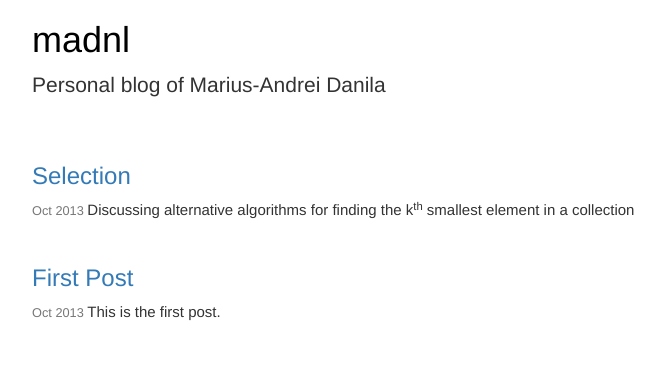
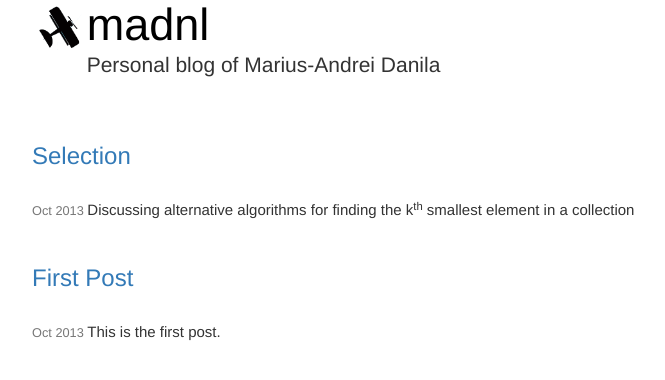
Before and after one commit to madnl/madnl.github.io, a Jekyll site: the page built from index.html, in a window 1280 px wide. Shown: the top 380 px of the page, without its empty margins (199-864 px from the left). Built offline with Jekyll 4.4.1, drawn with Linux system fonts in a browser that asks for light colours; nearby versions of some CDN libraries.

Commit message:
More work on design

```diff
--- a/_layouts/default.html
+++ b/_layouts/default.html
@@ -10,10 +10,13 @@
   </head>
   <body class="container">
 
-    <div class="header">
-      <h1><a href="/index.html" class="title-link">madnl</a></h1>
-      <p class="lead">Personal blog of Marius-Andrei Danila</p>
-    </div>
+    <header>
+      <div class="header">
+        <img src="/presentation/img/plane.png" class="personal-logo">
+        <h1 class="site-name"><a href="/index.html" class="title-link">madnl</a></h1>
+        <p class="lead">Personal blog of Marius-Andrei Danila</p>
+      </div>
+    </header>
 
     <div class="content">
       {{content}}
--- a/index.html
+++ b/index.html
@@ -4,6 +4,7 @@ title: Marius-Andrei Danila
 ---
 
 {% for post in site.posts %}
+
 <div class="post-summary">
   <h3 class="post-title"><a href="{{post.url}}">{{post.title}}</a></h3>
   <p>
--- a/presentation/css/main.css
+++ b/presentation/css/main.css
@@ -15,6 +15,24 @@ body {
         font-size: 1.5em;
         line-height: 1.5;
     }
+
+    .share {
+        position: fixed;
+        right: 20px;
+    }
+}
+
+.personal-logo {
+    max-height: 3em;
+    max-width: 3em;
+    margin: 5px;
+    float: left;
+}
+
+.site-name {
+    /*vertical-align: center;*/
+    font-size: 3em;
+    display: inline;
 }
 
 .title-link {
@@ -25,17 +43,16 @@ body {
     margin-top: 43px;
 }
 
+
 .post img {
     max-width: 100%;
 }
 
-
-.profile-link img {
-    max-width: 96px;
-    max-height: 96px;
+.post-title {
+    margin-bottom: 30px;
 }
 
-#github-profile img {
-    max-width: 68px;
-    max-height: 68px;
+.share img {
+    max-width: 3em;
+    max-height: 3em;
 }
```
Also changed, not shown: _layouts/post.html (+18 -3 lines), _posts/2013-10-06-first-post.md (+1 -1 lines), presentation/img/plane.png (added), 1 other file.
